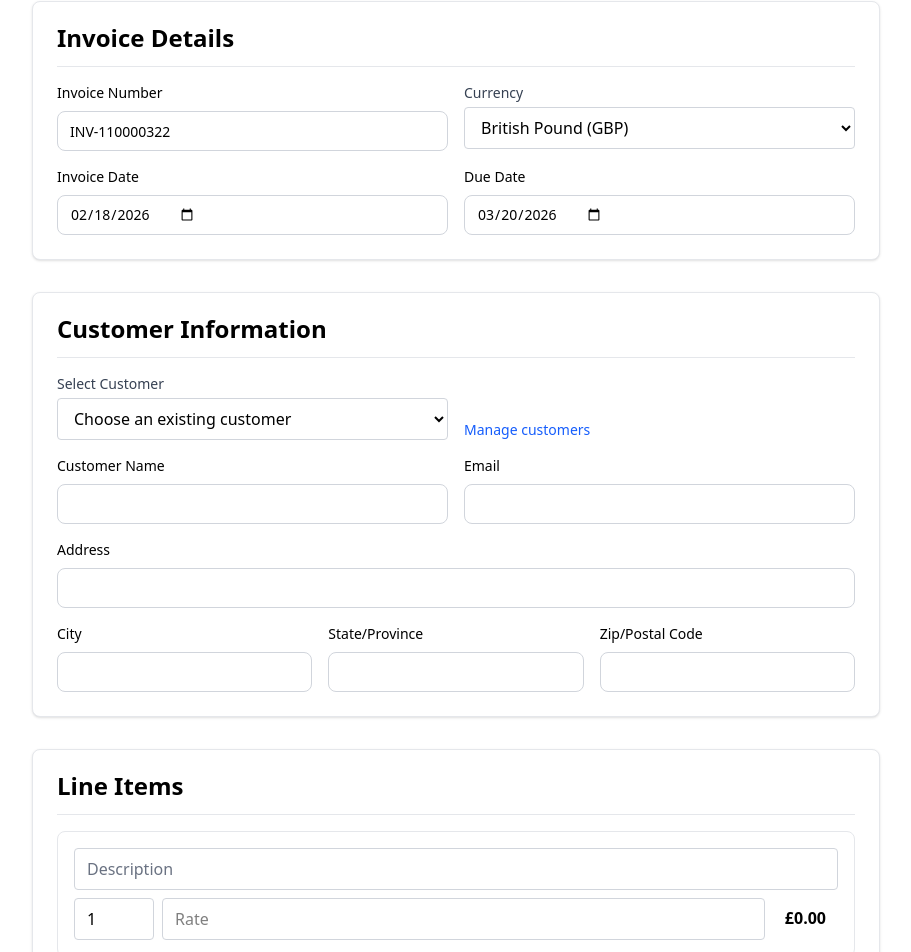
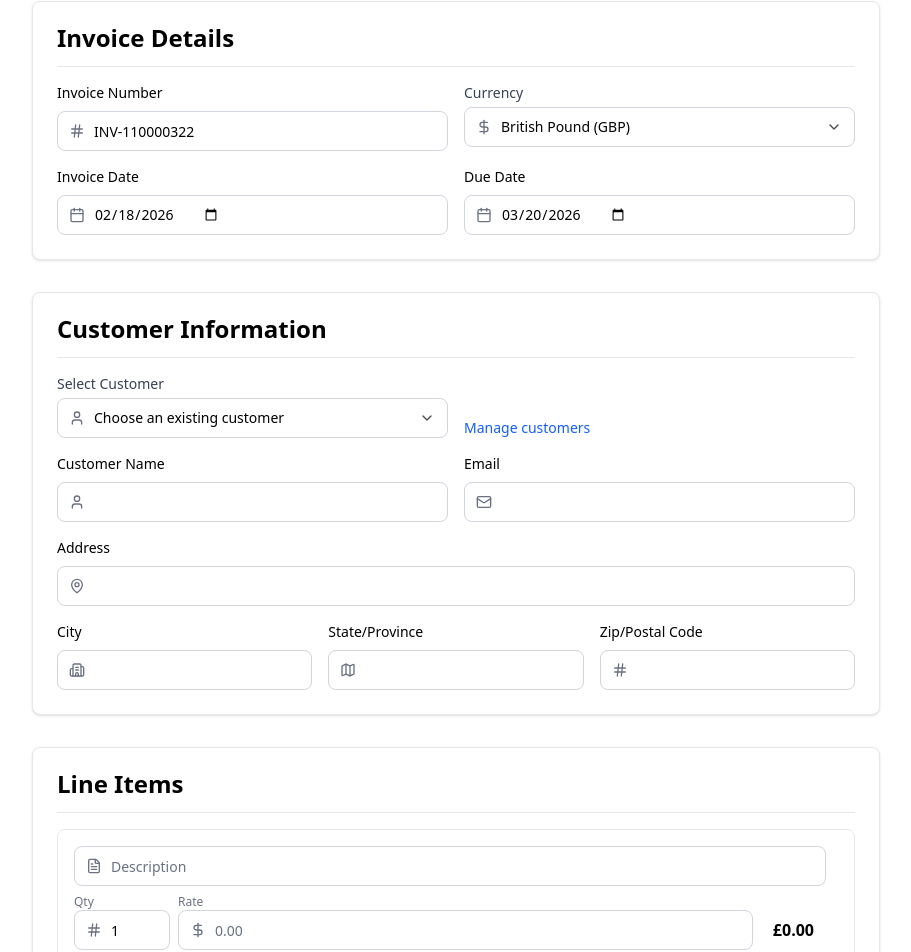
Before and after one commit to codejagaban/invoice-generator, a Next.js app: page /invoices/create in a window 1280 px wide. Shown: the part 232-1184 px from the top of the page, without its empty margins (184-1095 px from the left). Built offline with nearby package versions, Linux system fonts and the light colour scheme.

Commit message:
feat: enhance InvoiceForm and InvoicesDashboard with improved UI components and functionality

```diff
--- a/app/components/InvoiceForm.tsx
+++ b/app/components/InvoiceForm.tsx
@@ -9,17 +9,49 @@ import { useState, useEffect } from "react";
 import Link from "next/link";
 import Button from "@/app/components/shared/Button";
 import { InputWithRef as Input } from "@/app/components/shared/Input";
+import Textarea from "@/app/components/shared/Textarea";
 import Card, {
   CardContent,
   CardHeader,
   CardTitle,
 } from "@/app/components/shared/Card";
+import {
+  Dialog,
+  DialogContent,
+  DialogHeader,
+  DialogFooter,
+  DialogTitle,
+} from "@/app/components/shared/Dialog";
+import {
+  Select,
+  SelectContent,
+  SelectItem,
+  SelectTrigger,
+  SelectValue,
+} from "@/app/components/shared/Select";
 import type {
   Invoice,
   InvoiceItem,
   Customer,
   InvoiceTemplate,
 } from "@/app/lib/types";
+import {
+  Building2,
+  Calendar,
+  DollarSign,
+  FileText,
+  Hash,
+  Layers,
+  Mail,
+  Map,
+  MapPin,
+  Percent,
+  Plus,
+  Save,
+  Trash2,
+  User,
+  X,
+} from "lucide-react";
 import { validateInvoiceForm, invoiceValidation } from "@/app/lib/validation";
 import {
   calculateInvoiceSummary,
@@ -310,23 +342,34 @@ export default function InvoiceForm({
               value={formData.invoiceNumber}
               onChange={handleInputChange}
               error={errors.invoiceNumber}
+              leadingIcon={<Hash className="h-4 w-4" />}
             />
             <div>
               <label className="block text-sm font-medium text-gray-700 dark:text-gray-300 mb-1">
                 Currency
               </label>
-              <select
-                name="currency"
+              <div className="relative">
+                <span className="pointer-events-none absolute left-3 top-1/2 -translate-y-1/2 text-gray-500 dark:text-gray-400">
+                  <DollarSign className="h-4 w-4" />
+                </span>
+                <Select
                   value={formData.currency}
-                onChange={handleInputChange}
-                className="w-full px-3 py-2 rounded border border-gray-300 bg-white text-black dark:border-gray-700 dark:bg-gray-900 dark:text-white"
+                  onValueChange={(value) =>
+                    setFormData((prev) => ({ ...prev, currency: value }))
+                  }
                 >
+                  <SelectTrigger className="pl-9">
+                    <SelectValue placeholder="Select currency" />
+                  </SelectTrigger>
+                  <SelectContent>
                     {CURRENCIES.map((currency) => (
-                  <option key={currency.code} value={currency.code}>
+                      <SelectItem key={currency.code} value={currency.code}>
                         {currency.label} ({currency.code})
-                  </option>
+                      </SelectItem>
                     ))}
-              </select>
+                  </SelectContent>
+                </Select>
+              </div>
             </div>
           </div>
           <div className="grid gap-4 sm:grid-cols-2">
@@ -336,6 +379,7 @@ export default function InvoiceForm({
               type="date"
               value={formData.date}
               onChange={handleInputChange}
+              leadingIcon={<Calendar className="h-4 w-4" />}
             />
             <Input
               label="Due Date"
@@ -343,6 +387,7 @@ export default function InvoiceForm({
               type="date"
               value={formData.dueDate}
               onChange={handleInputChange}
+              leadingIcon={<Calendar className="h-4 w-4" />}
             />
           </div>
         </CardContent>
@@ -359,18 +404,26 @@ export default function InvoiceForm({
               <label className="block text-sm font-medium text-gray-700 dark:text-gray-300 mb-1">
                 Select Customer
               </label>
-              <select
-                value={selectedCustomerId}
-                onChange={(e) => handleCustomerSelect(e.target.value)}
-                className="w-full px-3 py-2 rounded border border-gray-300 bg-white text-black dark:border-gray-700 dark:bg-gray-900 dark:text-white"
+              <div className="relative">
+                <span className="pointer-events-none absolute left-3 top-1/2 -translate-y-1/2 text-gray-500 dark:text-gray-400">
+                  <User className="h-4 w-4" />
+                </span>
+                <Select
+                  value={selectedCustomerId || undefined}
+                  onValueChange={(value) => handleCustomerSelect(value)}
                 >
-                <option value="">Choose an existing customer</option>
+                  <SelectTrigger className="pl-9">
+                    <SelectValue placeholder="Choose an existing customer" />
+                  </SelectTrigger>
+                  <SelectContent>
                     {customers.map((customer) => (
-                  <option key={customer.id} value={customer.id}>
+                      <SelectItem key={customer.id} value={customer.id}>
                         {customer.name} ({customer.email})
-                  </option>
+                      </SelectItem>
                     ))}
-              </select>
+                  </SelectContent>
+                </Select>
+              </div>
             </div>
             <div className="flex items-end">
               <Link
@@ -389,6 +442,7 @@ export default function InvoiceForm({
               onChange={handleInputChange}
               error={errors.customerName}
               required
+              leadingIcon={<User className="h-4 w-4" />}
             />
             <Input
               label="Email"
@@ -398,6 +452,7 @@ export default function InvoiceForm({
               onChange={handleInputChange}
               error={errors.customerEmail}
               required
+              leadingIcon={<Mail className="h-4 w-4" />}
             />
           </div>
           <Input
@@ -405,6 +460,7 @@ export default function InvoiceForm({
             name="customerAddress"
             value={formData.customerAddress}
             onChange={handleInputChange}
+            leadingIcon={<MapPin className="h-4 w-4" />}
           />
           <div className="grid gap-4 sm:grid-cols-3">
             <Input
@@ -412,18 +468,21 @@ export default function InvoiceForm({
               name="customerCity"
               value={formData.customerCity}
               onChange={handleInputChange}
+              leadingIcon={<Building2 className="h-4 w-4" />}
             />
             <Input
               label="State/Province"
               name="customerState"
               value={formData.customerState}
               onChange={handleInputChange}
+              leadingIcon={<Map className="h-4 w-4" />}
             />
             <Input
               label="Zip/Postal Code"
               name="customerZipCode"
               value={formData.customerZipCode}
               onChange={handleInputChange}
+              leadingIcon={<Hash className="h-4 w-4" />}
             />
           </div>
         </CardContent>
@@ -439,22 +498,26 @@ export default function InvoiceForm({
             {items.map((item, index) => (
               <div
                 key={item.id}
-                className="flex gap-2 rounded-lg border border-gray-200 p-4 dark:border-gray-800"
+                className="grid gap-3 rounded-lg border border-gray-200 p-4 dark:border-gray-800 sm:grid-cols-[1fr_auto]"
               >
-                <div className="flex-1 space-y-2">
-                  <input
+                <div className="space-y-2">
+                  <Input
                     type="text"
                     placeholder="Description"
                     value={item.description}
                     onChange={(e) =>
                       handleItemChange(index, "description", e.target.value)
                     }
-                    className="w-full px-3 py-2 rounded border border-gray-300 text-black placeholder-gray-500 dark:border-gray-700 dark:bg-gray-900 dark:text-white"
+                    leadingIcon={<FileText className="h-4 w-4" />}
                   />
-                  <div className="flex gap-2">
-                    <input
+                  <div className="grid gap-2 sm:grid-cols-[96px_1fr_auto]">
+                    <div>
+                      <span className="block text-xs text-gray-500 dark:text-gray-400">
+                        Qty
+                      </span>
+                      <Input
                         type="number"
-                      placeholder="Qty"
+                        placeholder="0"
                         value={item.quantity || ""}
                         onChange={(e) =>
                           handleItemChange(
@@ -467,11 +530,16 @@ export default function InvoiceForm({
                         }
                         min="0.01"
                         step="0.01"
-                      className="w-20 px-3 py-2 rounded border border-gray-300 text-black dark:border-gray-700 dark:bg-gray-900 dark:text-white"
+                        leadingIcon={<Hash className="h-4 w-4" />}
                       />
-                    <input
+                    </div>
+                    <div>
+                      <span className="block text-xs text-gray-500 dark:text-gray-400">
+                        Rate
+                      </span>
+                      <Input
                         type="number"
-                      placeholder="Rate"
+                        placeholder="0.00"
                         value={item.rate || ""}
                         onChange={(e) =>
                           handleItemChange(
@@ -484,9 +552,10 @@ export default function InvoiceForm({
                         }
                         min="0"
                         step="0.01"
-                      className="flex-1 px-3 py-2 rounded border border-gray-300 text-black dark:border-gray-700 dark:bg-gray-900 dark:text-white"
+                        leadingIcon={<DollarSign className="h-4 w-4" />}
                       />
-                    <div className="px-3 py-2 text-right font-semibold text-black dark:text-white">
+                    </div>
+                    <div className="flex items-end justify-end px-3 py-2 text-right font-semibold text-black dark:text-white">
                       {formatCurrency(
                         (item.quantity || 0) * (item.rate || 0),
                         formData.currency,
@@ -501,6 +570,7 @@ export default function InvoiceForm({
                     size="sm"
                     onClick={() => removeItem(index)}
                   >
+                    <Trash2 className="h-4 w-4" />
                     Remove
                   </Button>
                 )}
@@ -508,7 +578,8 @@ export default function InvoiceForm({
             ))}
           </div>
           <Button type="button" variant="secondary" onClick={addItem}>
-            + Add Item
+            <Plus className="h-4 w-4" />
+            Add Item
           </Button>
         </CardContent>
       </Card>
@@ -529,6 +600,7 @@ export default function InvoiceForm({
               min="0"
               max="100"
               step="0.01"
+              leadingIcon={<Percent className="h-4 w-4" />}
             />
           </div>
           <div className="space-y-2 border-t border-gray-200 pt-4 dark:border-gray-800">
@@ -574,13 +646,12 @@ export default function InvoiceForm({
           <CardTitle>Notes</CardTitle>
         </CardHeader>
         <CardContent>
-          <textarea
+          <Textarea
             name="notes"
             placeholder="Add any additional notes or terms..."
             value={formData.notes}
             onChange={handleInputChange}
             rows={4}
-            className="w-full rounded border border-gray-300 px-4 py-2 text-black placeholder-gray-500 dark:border-gray-700 dark:bg-gray-900 dark:text-white"
           />
         </CardContent>
       </Card>
@@ -588,6 +659,7 @@ export default function InvoiceForm({
       {/* Actions */}
       <div className="flex gap-3">
         <Button type="submit" isLoading={isLoading}>
+          <Save className="h-4 w-4" />
           {initialData ? "Update Invoice" : "Create Invoice"}
         </Button>
         <Button
@@ -595,6 +667,7 @@ export default function InvoiceForm({
           variant="secondary"
           onClick={() => setShowSaveTemplateModal(true)}
         >
+          <Layers className="h-4 w-4" />
           Save as Template
         </Button>
         <Button
@@ -602,6 +675,7 @@ export default function InvoiceForm({
           variant="secondary"
           onClick={() => window.history.back()}
         >
+          <X className="h-4 w-4" />
           Cancel
         </Button>
       </div>
@@ -613,39 +687,43 @@ export default function InvoiceForm({
       )}
 
       {/* Save Template Modal */}
-      {showSaveTemplateModal && (
-        <div className="fixed inset-0 z-50 flex items-center justify-center bg-black/50 dark:bg-black/70">
-          <Card className="w-full max-w-md mx-4">
-            <CardHeader>
-              <CardTitle>Save as Template</CardTitle>
-            </CardHeader>
-            <CardContent className="space-y-4">
+      <Dialog
+        open={showSaveTemplateModal}
+        onOpenChange={setShowSaveTemplateModal}
+      >
+        <DialogContent>
+          <DialogHeader>
+            <DialogTitle>Save as Template</DialogTitle>
+          </DialogHeader>
+          <div className="space-y-4">
             <Input
               label="Template Name"
               value={templateName}
               onChange={(e) => setTemplateName(e.target.value)}
               placeholder="e.g., Monthly Service Invoice"
               autoFocus
+              leadingIcon={<FileText className="h-4 w-4" />}
             />
             <div>
               <label className="block text-sm font-medium text-gray-700 dark:text-gray-300 mb-1">
                 Description (Optional)
               </label>
-                <textarea
+              <Textarea
                 value={templateDescription}
                 onChange={(e) => setTemplateDescription(e.target.value)}
                 placeholder="Add any notes about this template..."
                 rows={3}
-                  className="w-full rounded border border-gray-300 px-3 py-2 text-black placeholder-gray-500 dark:border-gray-700 dark:bg-gray-900 dark:text-white"
               />
             </div>
-              <div className="flex gap-3 border-t border-gray-200 pt-4 dark:border-gray-800">
+          </div>
+          <DialogFooter className="border-t border-gray-200 pt-4 dark:border-gray-800">
             <Button
               type="button"
               onClick={handleSaveAsTemplate}
               isLoading={isSavingTemplate}
               className="flex-1"
             >
+              <Save className="h-4 w-4" />
               Save Template
             </Button>
             <Button
@@ -654,13 +732,12 @@ export default function InvoiceForm({
               onClick={() => setShowSaveTemplateModal(false)}
               className="flex-1"
             >
+              <X className="h-4 w-4" />
               Cancel
             </Button>
-              </div>
-            </CardContent>
-          </Card>
-        </div>
-      )}
+          </DialogFooter>
+        </DialogContent>
+      </Dialog>
     </form>
   );
 }
--- /dev/null
+++ b/app/lib/utils.ts
@@ -0,0 +1,7 @@
+import { clsx } from "clsx";
+import { twMerge } from "tailwind-merge";
+import type { ClassValue } from "clsx";
+
+export function cn(...inputs: ClassValue[]) {
+  return twMerge(clsx(inputs));
+}
```
Also changed, not shown: app/invoices/page.tsx (+40 -18 lines). Lines whose indentation alone changed are shown as unchanged.
